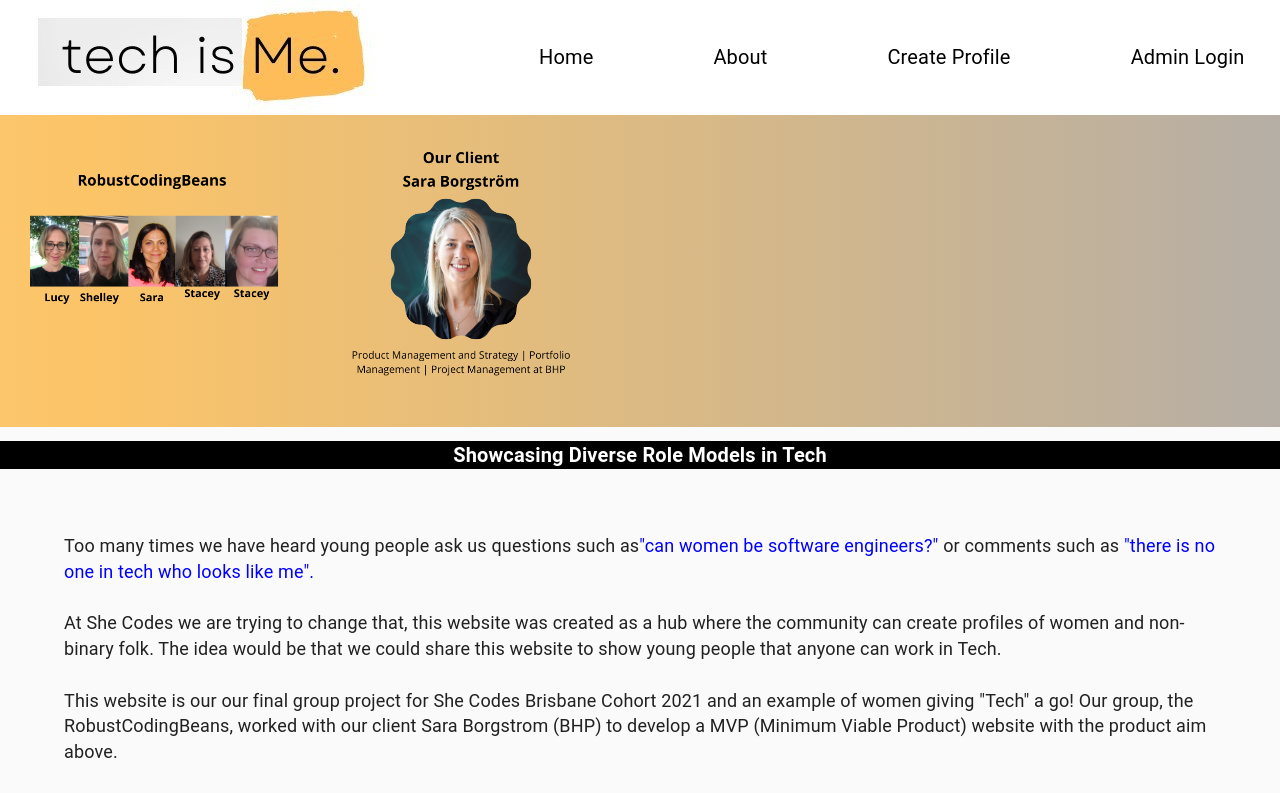
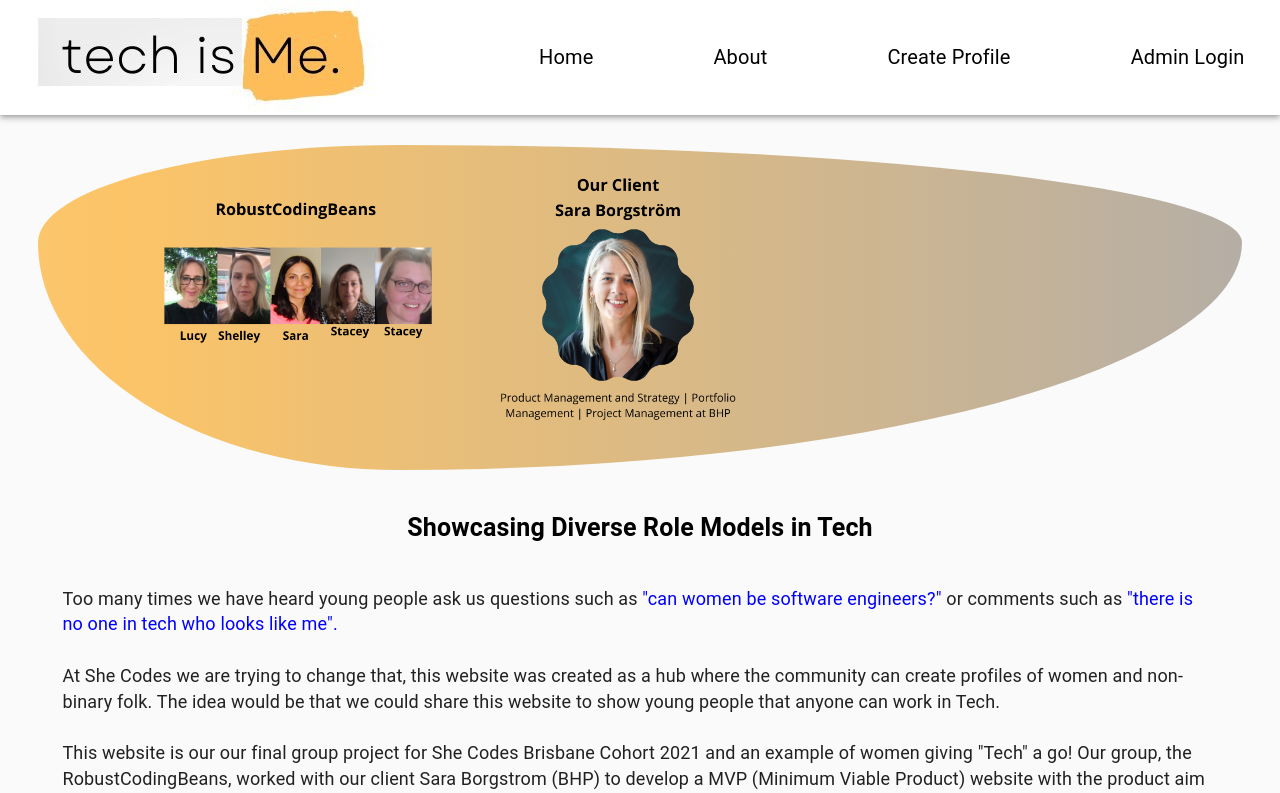
Before and after one commit to SheCodesAus/plus-bris-2021-robust-code-beans, a React (Create React App) app: page /about in a window 1280 px wide. Shown: the top 793 px of the page. Built offline with nearby package versions, Linux system fonts and the light colour scheme; no server answers.

Commit message:
extra css about page

```diff
--- a/src/components/About/About.css
+++ b/src/components/About/About.css
@@ -1,10 +1,34 @@
+.about{
+  margin-left: 3%;
+  margin-right: 3%;
+  /* background-color: rgb(100, 149, 237); */
+}
+
 .container {
+ /* border-style: solid; */
+ margin-top:30px;
+ margin-bottom: 40px;;
+ padding-left:100px;
   background: linear-gradient(270deg, cornflowerblue, #fcc467, #efefef);
   background-size: 400% 400%;
-
   -webkit-animation: shimmer 30s ease infinite;
   -moz-animation: shimmer 30s ease infinite;
   animation: shimmer 30s ease infinite;
+  border-radius: 30% 70% 70% 30% / 30% 30% 70% 70% !important;
+}
+
+.heading{
+  color: black;
+  font-size: 25px;
+  margin-bottom: 40px;;
+}
+
+.col-lg-5{
+/* border-style: solid; */
+}
+
+p {
+  margin: 2%;
 }
 
 @-webkit-keyframes shimmer {
@@ -52,9 +76,8 @@ h1 {
 }
 
 .imageColumn {
-  width: 20%;
-  margin: 2%;
-  display: inline-flex;
+  width: 25%;
+   margin: 2%;
   justify-content: center;
 }
 
--- a/src/components/About/About.js
+++ b/src/components/About/About.js
@@ -11,12 +11,12 @@ function About() {
         <img class="imageColumn" src={sarab} alt="Sara image" />
       </div>
       <div class="col-lg-5">
-        <h1 style={{ background: "#000" }}>
+        <h1 className="heading" >
           Showcasing Diverse Role Models in Tech
         </h1>
         <p>
           Too many times we have heard young people ask us questions such as
-          <span class="focus">"can women be software engineers?"</span> or
+          <span class="focus"> "can women be software engineers?"</span> or
           comments such as{" "}
           <span class="focus">
             "there is no one in tech who looks like me".
```
